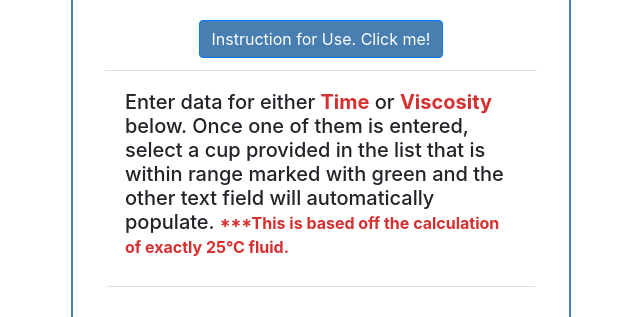
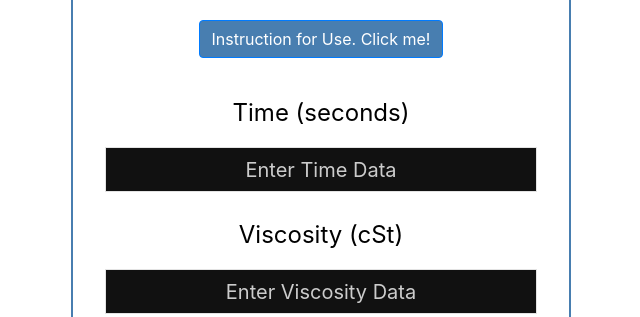
Before and after one commit to wmompie/Insta-Visc, a React (Create React App) app: page / in a window 1280 px wide. Shown: the part 480-797 px from the top of the page, without its empty margins (319-959 px from the left). Built offline with nearby package versions, Linux system fonts and the light colour scheme.

Commit message:
fix to toggle box - to be closed at start

```diff
--- a/src/App.js
+++ b/src/App.js
@@ -2162,7 +2162,7 @@ class App extends Component {
           style={{ width: '100%', height: '100%', margin: '10px auto' }}
           alt={'GARDCO Logo'}
         />
-        <Accordion defaultActiveKey='0'>
+        <Accordion defaultActiveKey='1'>
           <Card style={{border: 'none'}}>
             <Card.Header style={{textAlign: 'center', background: 'none'}}>
               <Accordion.Toggle as={Button} eventKey='0' style={{backgroundColor: '#487eb0'}}>
```
